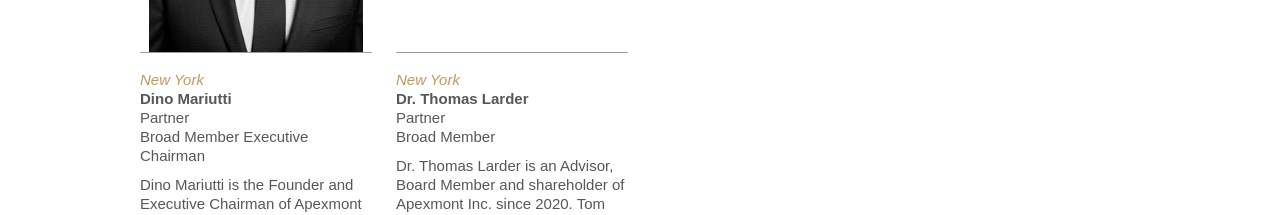
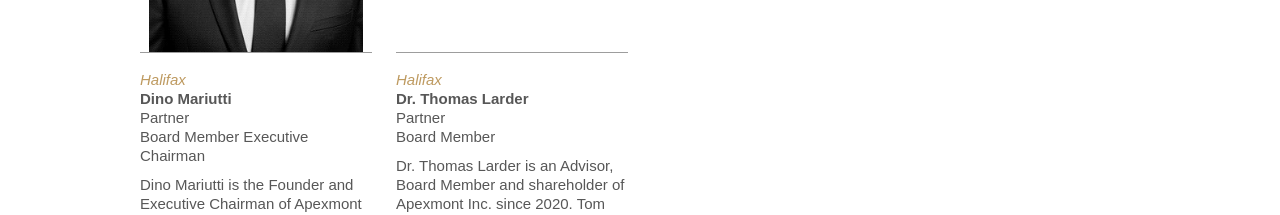
Before and after one commit to fun-minion/apexmont, a React (Create React App) app: page /team in a window 1280 px wide. Shown: the part 674-889 px from the top of the page. Built offline with nearby package versions, Linux system fonts and the light colour scheme.

Commit message:
team profile & logo updates

```diff
--- a/src/pages/Contact/index.css
+++ b/src/pages/Contact/index.css
@@ -42,7 +42,7 @@
     width: 100%;
     height: 100%;
     /* mask-image: linear-gradient(to bottom, black, transparent); */
-    transform: skew(-30deg);
+    /* transform: skew(-30deg); */
     /* background: linear-gradient(0deg, rgba(217, 129, 194, 0) 0%, rgba(193, 156, 98, 0.2) 100%); */
     opacity: 1;
     animation-iteration-count: 1;
--- a/src/pages/Team/index.jsx
+++ b/src/pages/Team/index.jsx
@@ -4,16 +4,16 @@ const Team = () => {
     const people = [
         {
             img_url: '/team/dino-removed.png',
-            location: 'New York',
+            location: 'Halifax',
             name: 'Dino Mariutti',
-            title: ['Partner', 'Broad Member Executive Chairman'],
+            title: ['Partner', 'Board Member Executive Chairman'],
             description: 'Dino Mariutti is the Founder and Executive Chairman of Apexmont Inc., a position he has held since founding the company in 2020. With a background in engineering and a Global MBA from University College London, Dino also holds a CPD Accredited certificate in Algorithmic Trading from Oxford’s Saïd Business School. His expertise lies in applying cutting-edge trading strategies to dynamic market environments, with a focus on driving risk-adjusted returns and capturing alpha.',
         },
         {
             img_url: '/team/thomas-removed.png',
-            location: 'New York',
+            location: 'Halifax',
             name: 'Dr. Thomas Larder',
-            title: ['Partner', 'Broad Member'],
+            title: ['Partner', 'Board Member'],
             description: 'Dr. Thomas Larder is an Advisor, Board Member and shareholder of Apexmont Inc. since 2020. Tom has a background in healthcare (Tufts University/Boston), relationship building and financial services (Investment/Insurance). He has a reputation of fairness, transparency, and accountability that fellow business people and directors have all come to admire. His main areas of interest are strategic planning, high level oversight, privacy issues and innovation.',
         },
     ]
```
